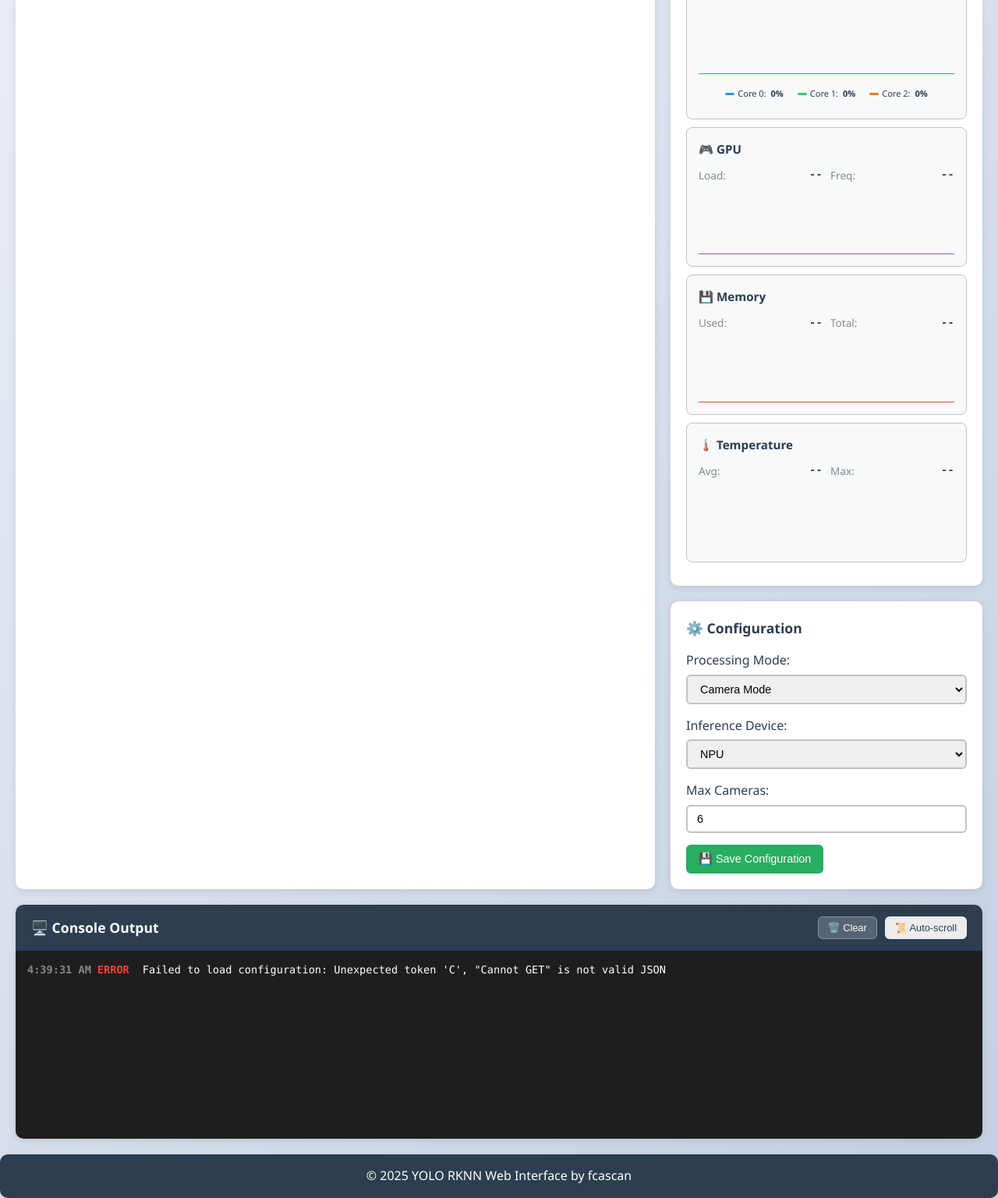
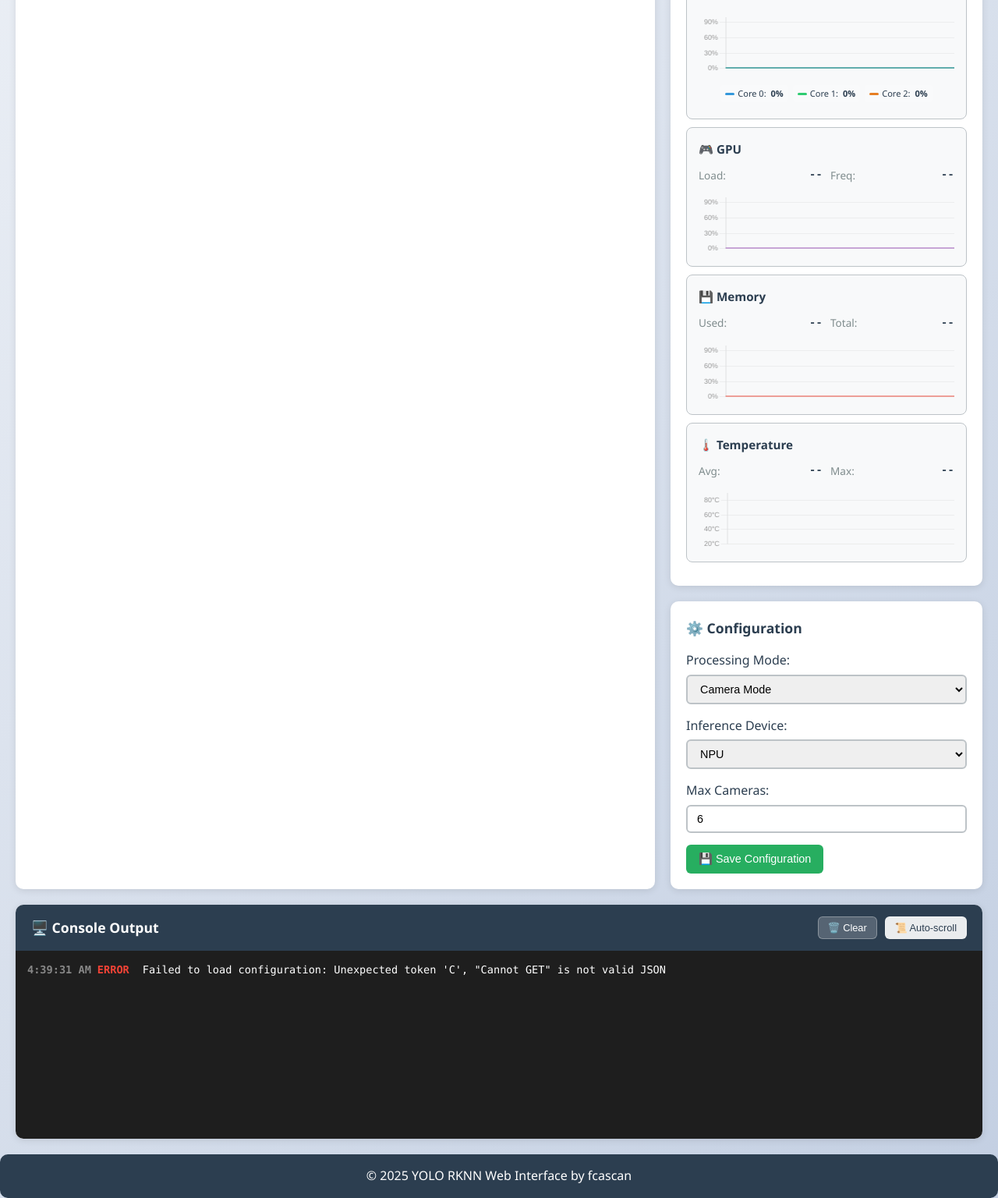
Before and after one commit to fcascan/CHAP-V, a Python web app: template src/web/templates/index.html in a window 1280 px wide. Shown: the part 893-2429 px from the top of the page at 78% size. Run offline with Jinja, Linux system fonts and the light colour scheme; the template is opened without the code that fills it, so the values that code supplies are empty; some libraries are stand-ins or nearby versions.

Commit message:
Improve monitoring charts

```diff
--- a/src/web/static/script.js
+++ b/src/web/static/script.js
@@ -8,8 +8,8 @@ class YOLOWebInterface {
         this.processing_active = false;
         this.charts = {};
         this.dataHistory = {
-            cpu_cores: [], // Array of arrays, one per core
-            npu_cores: [], // Array of arrays, one per NPU core
+            cpu_cores: [],
+            npu_cores: [],
             gpu: [],
             memory: [],
             temperature: []
@@ -18,18 +18,13 @@ class YOLOWebInterface {
             cpu: 8, // Orange Pi 5 Max has 8 cores
             npu: 3  // RK3588 NPU has 3 cores
         };
-        this.maxDataPoints = 30; // 1 minute at 2-second intervals
+        this.maxDataPoints = 60; // 1 minute interval
         this.init();
     }
 
     init() {
-        // Initialize Socket.IO connection
         this.initSocket();
-
-        // Initialize UI elements
         this.initUI();
-
-        // Load initial configuration and status
         this.loadConfig();
         this.refreshStatus();
 
@@ -44,7 +39,7 @@ class YOLOWebInterface {
             this.initCharts();
         }, 100);
 
-        console.log('YOLO Web Interface initialized');
+        console.log('Web Interface initialized');
     }
 
     initSocket() {
@@ -148,7 +143,6 @@ class YOLOWebInterface {
                 maxCameras.value = config.camera_config.max_cameras;
             }
 
-            // Update info display with validation (correct IDs)
             const infoMode = document.getElementById('info-mode');
             const infoDevice = document.getElementById('info-device');
 
@@ -168,7 +162,6 @@ class YOLOWebInterface {
     }
 
     async saveConfiguration() {
-        // Check if processing is active
         if (this.processing_active) {
             this.addConsoleMessage('WARNING', 'Cannot save configuration while processing is active');
             return;
@@ -392,7 +385,25 @@ class YOLOWebInterface {
                     y: {
                         min: 0,
                         max: 100,
-                        display: false
+                        display: true,
+                        position: 'left',
+                        grid: {
+                            display: true,
+                            color: 'rgba(128, 128, 128, 0.2)',
+                            lineWidth: 0.5
+                        },
+                        ticks: {
+                            stepSize: 10,
+                            callback: function(value, index, values) {
+                                return value % 10 === 0 ? value + '%' : '';
+                            },
+                            font: {
+                                size: 9
+                            },
+                            color: 'rgba(128, 128, 128, 0.8)',
+                            maxTicksLimit: 11,
+                            padding: 2
+                        }
                     }
                 },
                 plugins: {
@@ -412,7 +423,7 @@ class YOLOWebInterface {
             }
         };
 
-                // CPU Chart (multi-core)
+        // CPU Chart (multi-core)
         const cpuElement = document.getElementById('cpu-chart');
         if (cpuElement) {
             console.log('Initializing CPU chart with', this.coreCount.cpu, 'cores');
@@ -448,7 +459,25 @@ class YOLOWebInterface {
                         y: {
                             min: 0,
                             max: 100,
-                            display: false
+                            display: true,
+                            position: 'left',
+                            grid: {
+                                display: true,
+                                color: 'rgba(128, 128, 128, 0.2)',
+                                lineWidth: 0.5
+                            },
+                            ticks: {
+                                stepSize: 10,
+                                callback: function(value, index, values) {
+                                    return value % 10 === 0 ? value + '%' : '';
+                                },
+                                font: {
+                                    size: 9
+                                },
+                                color: 'rgba(128, 128, 128, 0.8)',
+                                maxTicksLimit: 11,
+                                padding: 2
+                            }
                         }
                     },
                     plugins: {
@@ -470,7 +499,6 @@ class YOLOWebInterface {
             console.log('CPU chart initialized successfully with datasets:', cpuDatasets.length);
             console.log('CPU chart data structure:', this.charts.cpu.data.datasets.map(d => ({label: d.label, dataLength: d.data.length})));
 
-            // Initialize CPU legend
             this.initChartLegend('cpu', this.coreCount.cpu, cpuColors);
         } else {
             console.error('CPU chart element not found');
@@ -512,7 +540,25 @@ class YOLOWebInterface {
                         y: {
                             min: 0,
                             max: 100,
-                            display: false
+                            display: true,
+                            position: 'left',
+                            grid: {
+                                display: true,
+                                color: 'rgba(128, 128, 128, 0.2)',
+                                lineWidth: 0.5
+                            },
+                            ticks: {
+                                stepSize: 10,
+                                callback: function(value, index, values) {
+                                    return value % 10 === 0 ? value + '%' : '';
+                                },
+                                font: {
+                                    size: 9
+                                },
+                                color: 'rgba(128, 128, 128, 0.8)',
+                                maxTicksLimit: 11,
+                                padding: 2
+                            }
                         }
                     },
                     plugins: {
@@ -534,7 +580,6 @@ class YOLOWebInterface {
             console.log('NPU chart initialized successfully with datasets:', npuDatasets.length);
             console.log('NPU chart data structure:', this.charts.npu.data.datasets.map(d => ({label: d.label, dataLength: d.data.length})));
 
-            // Initialize NPU legend
             this.initChartLegend('npu', this.coreCount.npu, npuColors);
         } else {
             console.error('NPU chart element not found');
@@ -589,7 +634,25 @@ class YOLOWebInterface {
                     y: {
                         min: 20,
                         max: 90,
-                        display: false
+                        display: true,
+                        position: 'left',
+                        grid: {
+                            display: true,
+                            color: 'rgba(128, 128, 128, 0.2)',
+                            lineWidth: 0.5
+                        },
+                        ticks: {
+                            stepSize: 10,
+                            callback: function(value, index, values) {
+                                return value % 10 === 0 ? value + '°C' : '';
+                            },
+                            font: {
+                                size: 9
+                            },
+                            color: 'rgba(128, 128, 128, 0.8)',
+                            maxTicksLimit: 8,
+                            padding: 2
+                        }
                     }
                 }
             }
@@ -709,8 +772,8 @@ class YOLOWebInterface {
             }
 
             this.charts[chartName].data.datasets[0].borderColor = color;
-            this.charts[chartName].data.datasets[0].backgroundColor = color + '20'; // with alpha
-            this.charts[chartName].update('none'); // no animation for smoother updates
+            this.charts[chartName].data.datasets[0].backgroundColor = color + '20';
+            this.charts[chartName].update('none');
         }
     }
 
--- a/src/web/static/style.css
+++ b/src/web/static/style.css
@@ -38,7 +38,6 @@ body {
     flex-direction: column;
 }
 
-/* Header */
 .header {
     background: white;
     padding: 20px 30px;
@@ -93,13 +92,11 @@ body {
     100% { opacity: 1; }
 }
 
-/* Main Content */
 .main-content {
     flex: 1;
     margin-bottom: 20px;
 }
 
-/* Top Row: Controls and System Info - Full width above everything */
 .top-row {
     display: grid;
     grid-template-columns: 1fr 1fr;
@@ -108,21 +105,18 @@ body {
     width: 100%;
 }
 
-/* Content Row: Video and Right Panel */
 .content-row {
     display: grid;
     grid-template-columns: 1fr 400px;
     gap: 20px;
 }
 
-/* Right Panel: System Monitor and Configuration */
 .right-panel {
     display: flex;
     flex-direction: column;
     gap: 20px;
 }
 
-/* Video Section */
 .video-section {
     background: white;
     border-radius: 10px;
@@ -163,7 +157,6 @@ body {
     gap: 4px;
 }
 
-/* Control Panel */
 .control-panel {
     display: flex;
     flex-direction: column;
@@ -188,7 +181,6 @@ body {
     font-weight: 600;
 }
 
-/* Buttons */
 .btn {
     padding: 10px 16px;
     border: none;
@@ -245,7 +237,6 @@ body {
     gap: 10px;
 }
 
-/* Form Elements */
 .form-group {
     margin-bottom: 15px;
 }
@@ -273,7 +264,6 @@ body {
     border-color: var(--secondary-color);
 }
 
-/* Info Grid */
 .info-grid {
     display: flex;
     flex-direction: column;
@@ -302,7 +292,6 @@ body {
     color: var(--text-primary);
 }
 
-/* Console Section */
 .console-section {
     background: white;
     border-radius: 10px;
@@ -397,7 +386,6 @@ body {
     word-wrap: break-word;
 }
 
-/* Footer */
 .footer {
     background: var(--primary-color);
     color: white;
@@ -407,7 +395,6 @@ body {
     margin-top: auto;
 }
 
-/* Responsive Design */
 @media (max-width: 1024px) {
     .top-row {
         grid-template-columns: 1fr;
@@ -456,7 +443,6 @@ body {
     }
 }
 
-/* Scrollbar Styling */
 .console-output::-webkit-scrollbar {
     width: 8px;
 }
@@ -474,7 +460,6 @@ body {
     background: #777;
 }
 
-/* Loading Animation */
 .loading {
     opacity: 0.6;
     pointer-events: none;
@@ -499,7 +484,6 @@ body {
     100% { transform: rotate(360deg); }
 }
 
-/* System Monitor Styles */
 .monitor-section {
     background: white;
     padding: 20px;
@@ -590,7 +574,6 @@ body {
     color: var(--danger-color);
 }
 
-/* Chart Containers */
 .chart-container {
     width: 100%;
     height: 80px;
@@ -603,7 +586,6 @@ body {
     height: 80px !important;
 }
 
-/* Core information display */
 .cores-info {
     margin: 8px 0;
 }
@@ -700,13 +682,20 @@ body {
     margin-left: 2px;
 }
 
-/* Chart hover effects */
 .monitor-card:hover .chart-container {
     transform: scale(1.02);
     transition: transform 0.2s ease;
 }
 
-/* Responsive adjustments for monitor */
+.chart-container canvas {
+    padding-left: 5px;
+}
+
+.chart-container .chartjs-axis-y .chartjs-axis-y-label {
+    font-size: 9px !important;
+    color: rgba(128, 128, 128, 0.8) !important;
+}
+
 @media (max-width: 768px) {
     .monitor-grid {
         grid-template-columns: 1fr;
```
